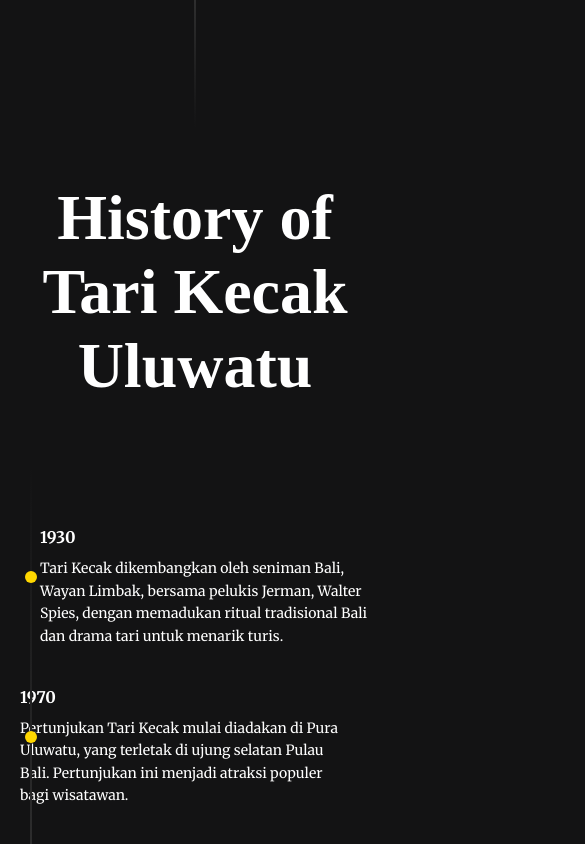
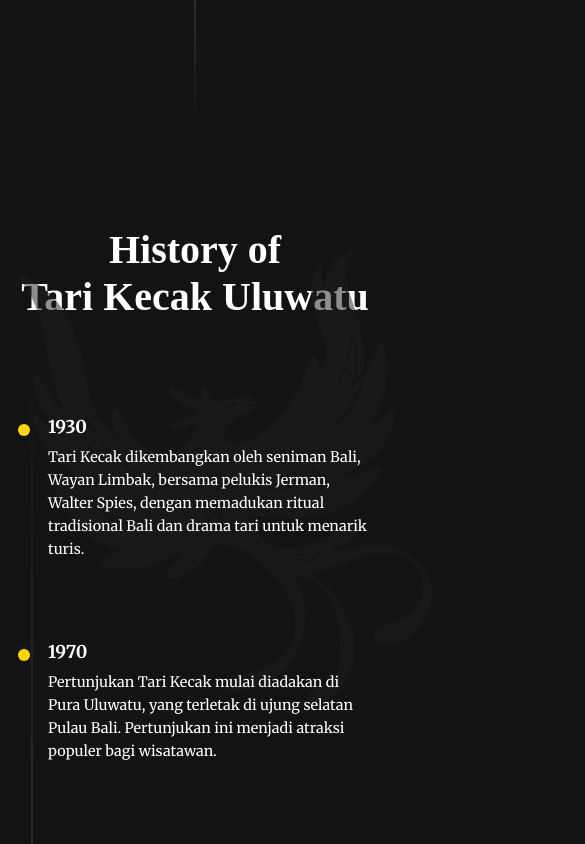
Before and after one commit to Humdiess/tari-kecak, a plain HTML site: page index.html in a window 390 px wide. Shown: the part 920-1764 px from the top of the page, 585 px wide, since content can reach past the window. Drawn offline with Linux system fonts and the light colour scheme; a web font is replaced by a local one.

Commit message:
Refactor history section styles for improved layout and responsiveness

```diff
--- a/styles.css
+++ b/styles.css
@@ -248,42 +248,26 @@ body {
 .history-section {
   background-color: #131314;
   color: white;
-    display: flex;
-    flex-direction: column;
-    align-items: center;
-    overflow: visible;
-    padding-bottom: 4rem; /* Add bottom padding for consistent spacing */
+  padding: 4rem 1rem;
+  overflow: hidden;
 }
 
 .history-content {
-    display: flex;
-    flex-direction: column;
-    align-items: center;
-    justify-content: center;
-}
-
-.history-title {
-    display: flex;
-    flex-direction: column;
-    align-items: center;
-    justify-content: center;
+  max-width: 1200px;
+  margin: 0 auto;
 }
 
 .history-title h1 {
-    font-size: 64px;
+  font-size: 3rem;
   font-weight: 700;
-    margin-bottom: 2rem;
   text-align: center;
   font-family: 'Italiana', serif;
-    max-width: 36rem;
-    margin-bottom: 4rem; /* Consistent spacing */
+  margin-bottom: 3rem;
 }
 
 .history-timeline {
   position: relative;
-    padding: 40px 0;
-    max-width: 1200px;
-    margin: 0 auto;
+  padding: 2rem 0;
 }
 
 .history-timeline::after {
@@ -299,15 +283,13 @@ body {
 
 .timeline-item {
   position: relative;
-    width: 100%;
   display: flex;
+  margin-bottom: 3rem;
 }
 
 .timeline-content {
-    width: 35%; /* Reduced from 45% */
-    max-width: 850px; /* Add max-width for better control */
-    padding: 20px;
-    color: white;
+  width: 45%;
+  position: relative;
 }
 
 .timeline-dot {
@@ -316,7 +298,7 @@ body {
   height: 12px;
   background: #FFD700;
   border-radius: 50%;
-    top: 64px;
+  top: 0;
   left: 50%;
   transform: translateX(-50%);
   z-index: 2;
@@ -326,77 +308,87 @@ body {
   justify-content: flex-end;
 }
 
-.timeline-item:nth-child(odd) .timeline-content {
-    text-align: left;
-}
-
-.timeline-item:nth-child(even) {
-    justify-content: flex-start;
-}
-
 .timeline-item:nth-child(even) .timeline-content {
+  /* margin-left: auto; */
+  justify-content: start;
   text-align: right;
 }
 
 .timeline-year {
-    font-size: 16px;
+  font-size: 1.2rem;
   font-weight: bold;
-    margin-bottom: 10px;
+  margin-bottom: 0.5rem;
 }
 
 .timeline-text {
   line-height: 1.6;
-    font-size: 14px;
+  font-size: 1rem;
 }
 
-/* Responsive Design */
-@media screen and (max-width: 768px) {
-    .history-timeline::after {
-        left: 31px; /* Align line to the left on mobile */
-    }
-
-    .timeline-item {
-        justify-content: flex-start;
-    }
-
-    .timeline-content {
-        width: calc(100% - 60px);
-        text-align: left;
-        padding: 20px;
-    }
-
-    .timeline-dot {
-        left: 31px;
-        transform: translateX(-50%);
-    }
-
-    .timeline-item:nth-child(odd) .timeline-content,
-    .timeline-item:nth-child(even) .timeline-content {
-        padding-left: 20px;
-        padding-right: 20px;
-        text-align: left;
-    }
-}
-
-/* Read More Button Styling for History Section */
 .readmore {
-    margin-top: 4rem;
-    margin-bottom: 4rem;
+  text-align: center;
+  margin-top: 3rem;
 }
 
 .readmore a {
   font-family: 'Merriweather', serif;
   color: #FFD700;
   text-decoration: none;
-    padding: 1rem 5rem;
+  padding: 1rem 3rem;
   border: 1px solid #FFD700;
-    font-size: 14px;
+  font-size: 1rem;
   transition: all 0.3s ease;
+  display: inline-block;
 }
 
 .readmore a:hover {
   background-color: #FFD700;
   color: #131314;
+}
+
+@media screen and (max-width: 768px) {
+  .history-title h1 {
+      font-size: 2.5rem;
+  }
+
+  .history-timeline::after {
+      left: 1rem;
+  }
+
+  .timeline-item {
+      flex-direction: column;
+      margin-left: 2rem;
+  }
+
+  .timeline-content {
+      width: 100%;
+      margin-left: 0 !important;
+      padding: 1rem 0;
+  }
+
+  .timeline-dot {
+      left: -1.5rem;
+      top: 1.5rem;
+  }
+
+  .timeline-year {
+      font-size: 1.1rem;
+  }
+
+  .timeline-text {
+      font-size: 0.9rem;
+  }
+
+  .readmore a {
+      padding: 0.8rem 2rem;
+      font-size: 0.9rem;
+  }
+
+  .timeline-item:nth-child(even) .timeline-content {
+    /* margin-left: auto; */
+    justify-content: start;
+    text-align: start;
+  }
 }
 
 /* Read More Button Styling for About Section */
```
Lines whose indentation alone changed are shown as unchanged.
